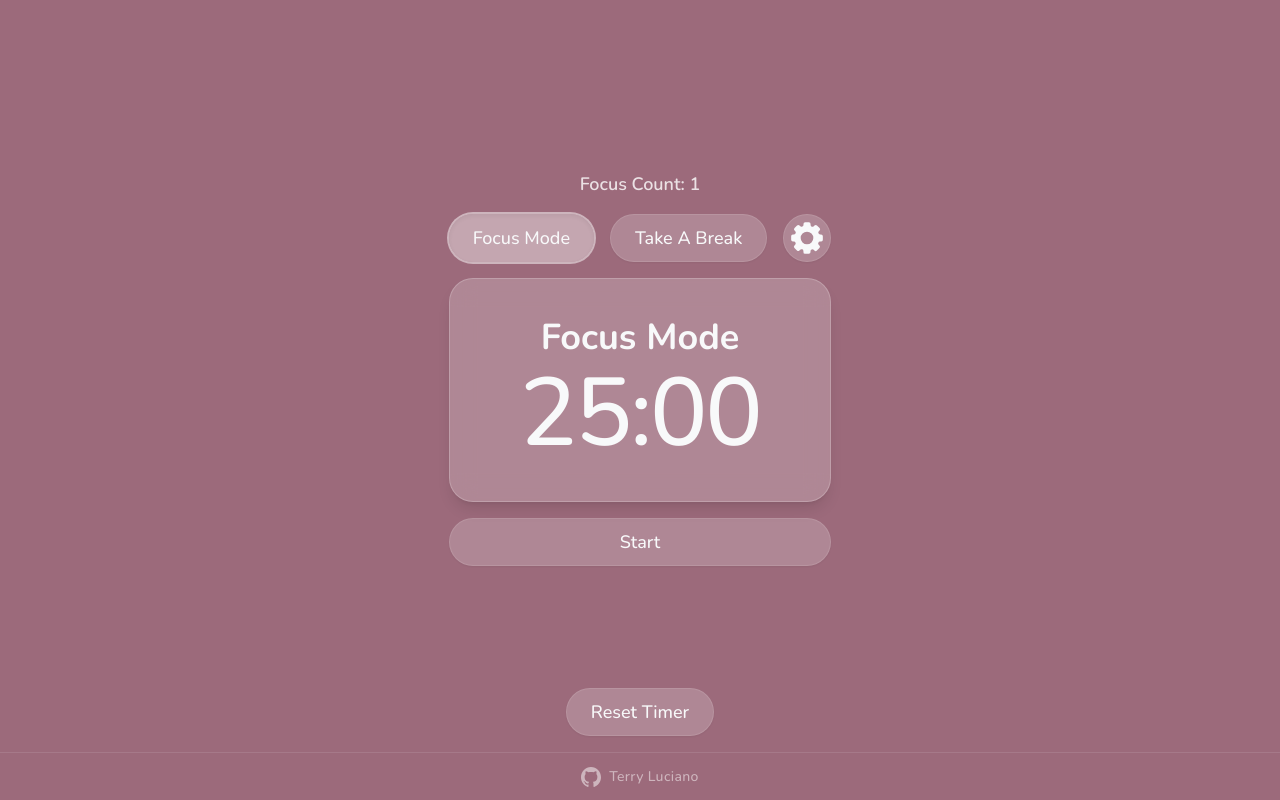
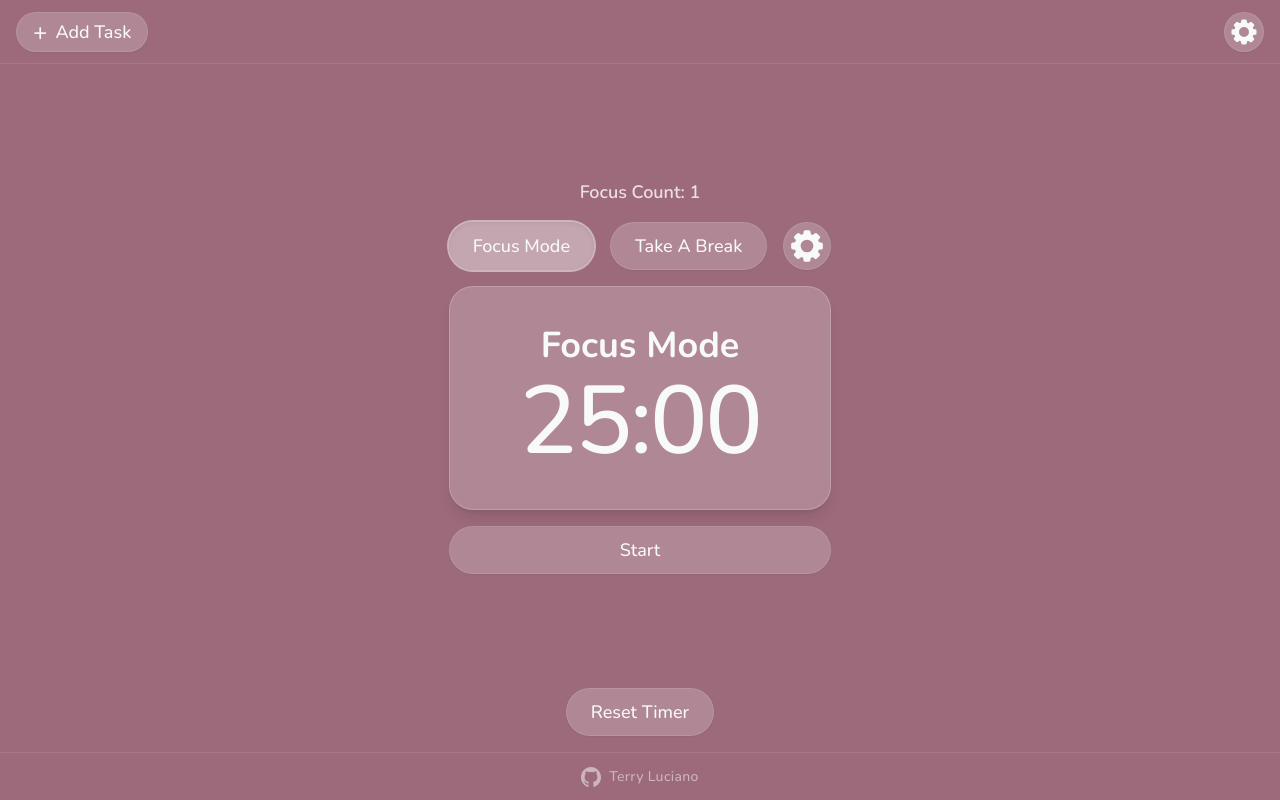
Before and after one commit to terryluciano/pomodoro-timer, a Vue app: page / in a window 1280 px wide. Built offline with nearby package versions, Linux system fonts and the light colour scheme; no server answers.

Commit message:
initial planning of the todo list

```diff
--- a/src/App.vue
+++ b/src/App.vue
@@ -7,6 +7,7 @@ import SettingsMenu from './components/SettingsMenu.vue';
 import { useStore } from './store/store';
 import { useSound } from './composables/sounds';
 import Footer from './components/Footer.vue';
+import Header from './components/Header.vue';
 
 const store = useStore();
 
@@ -152,13 +153,17 @@ onUnmounted(() => {
     <div
         :class="
             twMerge(
-                'relative size-full flex flex-col justify-center items-center  px-0 text-main-white font-Nunito transition-all duration-[0.75s] ease-in-out xs:gap-4 gap-3 pt-10 xs:pt-16',
+                'relative size-full flex flex-col justify-center items-center  px-0 text-main-white font-Nunito transition-all duration-[0.75s] ease-in-out xs:gap-4 gap-3',
                 store.focusState ? 'bg-main-focus' : 'bg-main-break'
             )
         "
     >
+        <Header
+            :toggle-settings-open="toggleSettingsOpen"
+            :open-to-do="() => {}"
+        />
         <div
-            class="relative flex flex-col xs:justify-center items-center max-w-96 xs:gap-4 gap-3 h-full xs:mx-0 mx-4"
+            class="relative flex flex-col justify-center items-center max-w-96 xs:gap-4 gap-3 h-full xs:mx-0 mx-4"
         >
             <p class="text-white/80 font-semibold text-lg">
                 {{ countText }}
--- a/src/components/Button.vue
+++ b/src/components/Button.vue
@@ -3,6 +3,10 @@ import { twMerge } from 'tailwind-merge';
 
 const props = defineProps({
     class: {
+        type: String,
+        default: '',
+    },
+    contentClass: {
         type: String,
         default: '',
     },
@@ -14,6 +18,10 @@ const props = defineProps({
         required: false,
         default: () => {},
     },
+    size: {
+        type: String,
+        default: 'large',
+    },
 });
 </script>
 
@@ -21,7 +29,10 @@ const props = defineProps({
     <button
         :class="
             twMerge(
-                'xs:h-12 h-10 xs:px-6 px-4 rounded-full transition-all ease-out duration-200 active:scale-95 text-main-white flex items-center justify-center shadow-sm hover:shadow',
+                'rounded-full transition-all ease-out duration-200 active:scale-95 text-main-white flex items-center justify-center shadow-sm hover:shadow',
+                props.size === 'small'
+                    ? 'xs:h-10 h-8 xs:px-4 px-3'
+                    : 'xs:h-12 h-10 xs:px-6 px-4',
                 props.isActive
                     ? 'bg-white/40 ring-2 ring-white/50 shadow-inner'
                     : 'bg-white/20 hover:bg-white/30 border border-white/10',
@@ -30,8 +41,16 @@ const props = defineProps({
         "
         @click="() => props?.onClick()"
     >
-        <span class="font-medium text-lg">
+        <div
+            :class="
+                twMerge(
+                    'font-medium',
+                    props.size === 'small' ? 'xs:text-lg text-base' : 'text-lg',
+                    props.contentClass
+                )
+            "
+        >
             <slot></slot>
-        </span>
+        </div>
     </button>
 </template>
--- /dev/null
+++ b/src/components/Header.vue
@@ -0,0 +1,37 @@
+<script setup>
+import settingsIcon from '@/assets/settings.svg';
+import Button from './Button.vue';
+
+const props = defineProps({
+    toggleSettingsOpen: {
+        type: Function,
+        required: true,
+    },
+    openToDo: {
+        type: Function,
+        required: true,
+    },
+});
+</script>
+
+<template>
+    <div
+        class="w-full xs:h-16 h-12 flex items-center justify-between flex-shrink-0 border-b border-white/10 px-4"
+    >
+        <Button
+            class="flex-shrink-0"
+            size="small"
+            :on-click="props.toggleSettingsOpen"
+            content-class="flex flex-row justify-center items-center xs:gap-2 gap-1"
+        >
+            <span class="xs:text-2xl text-lg">+</span>
+            <span> Add Task </span>
+        </Button>
+        <Button
+            class="xs:size-10 size-8 xs:px-1 xs:py-1 px-1 py-1 flex-shrink-0"
+            :on-click="props.toggleSettingsOpen"
+        >
+            <img class="size-full" :src="settingsIcon" alt="settings" />
+        </Button>
+    </div>
+</template>
```
Also changed, not shown: src/components/ToDoList.vue (added).
